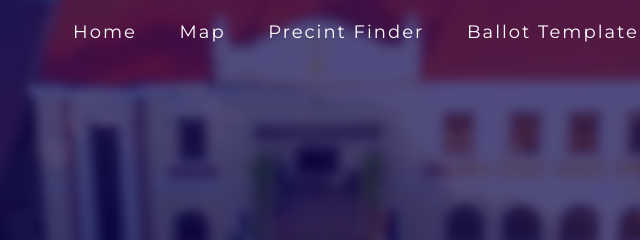
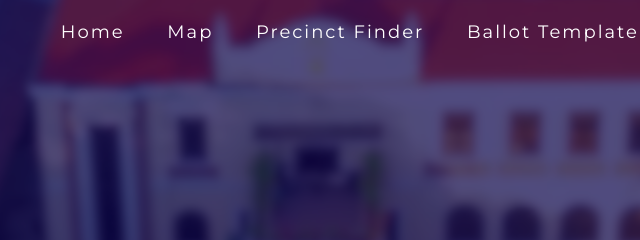
Before and after one commit to Jayvee299/comelec-alcala, a plain HTML site: page index.html in a window 1280 px wide. Shown: the top 240 px of the page, 307-947 px from the left. Drawn offline with nearby package versions, Linux system fonts and the light colour scheme.

Commit message:
Update index.html

```diff
--- a/index.html
+++ b/index.html
@@ -24,7 +24,7 @@
           <ul>
             <li><a href="#hero" data-after="Home">Home</a></li>
             <li><a href="#map" data-after="Map">Map</a></li>
-            <li><a href="#finder" data-after="Finder">Precint Finder</a></li>
+            <li><a href="#finder" data-after="Finder">Precinct Finder</a></li>
             <li><a
                 href="https://comelec.gov.ph/php-tpls-attachments/2025NLE/2025BallotFace/BFT_R1/PANGASINAN/ALCALA.pdf"
                 target="_blank" data-after="Ballot Template">Ballot Template</a></li>
```
